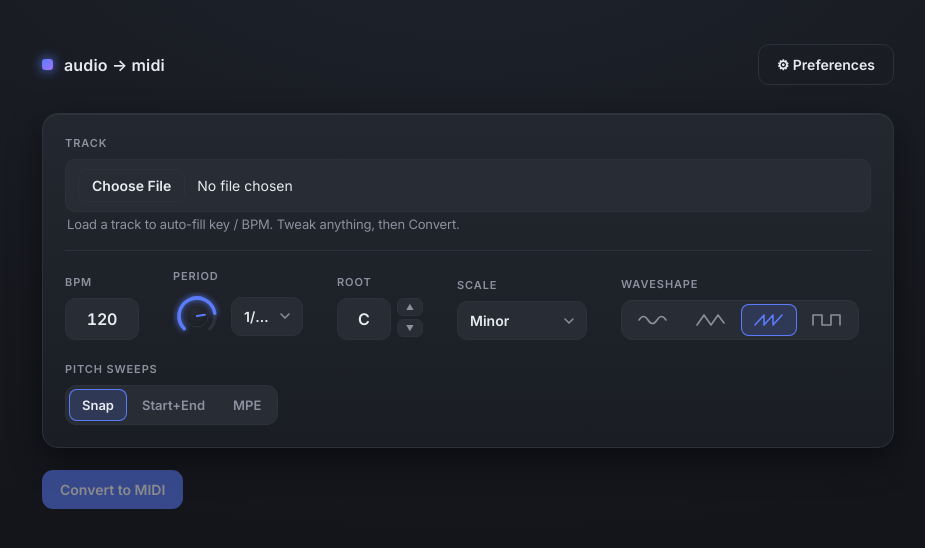
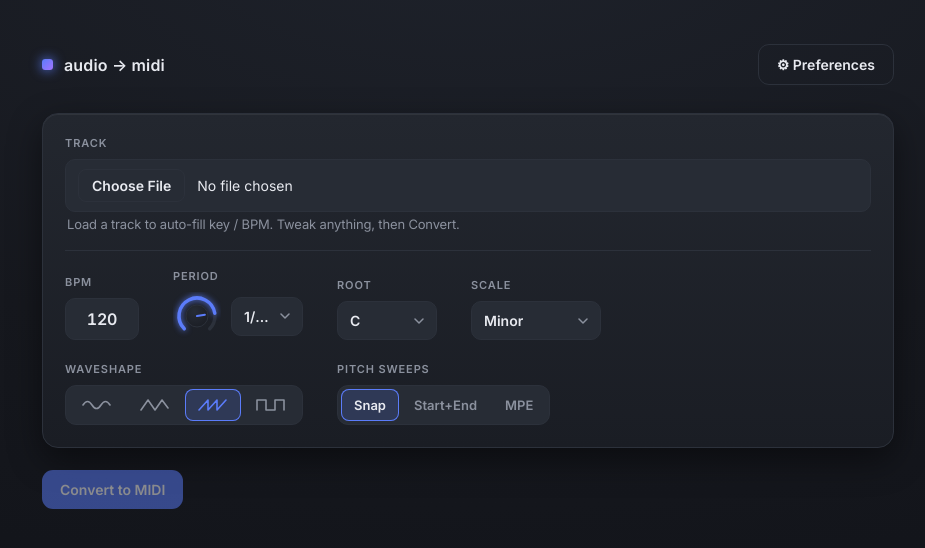
Before and after one commit to KevinYuFu/Midi-TrackAnalysisTool, a React (Vite) app in the folder client/: page / in a window 1280 px wide. Shown: the top 548 px of the page, without its empty margins (172-1097 px from the left). Built offline with nearby package versions, Linux system fonts and the light colour scheme.

Commit message:
Root note: themed dropdown with enharmonic labels (C#/Db); drop NoteStepper grid
Co-Authored-By: Claude Opus 4.8 <noreply@anthropic.com>

```diff
--- a/client/src/App.tsx
+++ b/client/src/App.tsx
@@ -10,7 +10,6 @@ import {
 import { DragNumber } from './components/DragNumber'
 import { Dropdown } from './components/Dropdown'
 import { Knob } from './components/Knob'
-import { NoteStepper } from './components/NoteStepper'
 import { Selector } from './components/Selector'
 import { SettingsPanel } from './components/SettingsPanel'
 import { WaveSelector } from './components/WaveSelector'
@@ -18,6 +17,20 @@ import { loadPreferences, savePreferences, type AppSettings } from './preference
 
 const PERIODS = ['1', '1/2', '1/4', '1/8', '1/16', '1/32'] // 1 = a full bar
 const SCALES = ['Major', 'Minor', 'Dorian', 'Phrygian']
+const ROOTS = [
+  { value: 'C', label: 'C' },
+  { value: 'C#', label: 'C#/Db' },
+  { value: 'D', label: 'D' },
+  { value: 'D#', label: 'D#/Eb' },
+  { value: 'E', label: 'E' },
+  { value: 'F', label: 'F' },
+  { value: 'F#', label: 'F#/Gb' },
+  { value: 'G', label: 'G' },
+  { value: 'G#', label: 'G#/Ab' },
+  { value: 'A', label: 'A' },
+  { value: 'A#', label: 'A#/Bb' },
+  { value: 'B', label: 'B' },
+]
 
 // Starting values so the controls are visible before any track loads.
 function defaultSettings(p: AppSettings): AnalysisSettings {
@@ -155,7 +168,12 @@ export default function App() {
 
           <div className={`ctl${isAssumed('root') ? ' assumed' : ''}`}>
             <label>Root</label>
-            <NoteStepper value={settings.root} onChange={(v) => set({ root: v })} />
+            <Dropdown
+              value={settings.root}
+              options={ROOTS}
+              width={100}
+              onChange={(v) => set({ root: v })}
+            />
           </div>
 
           <div className={`ctl${isAssumed('scale') ? ' assumed' : ''}`}>
--- a/client/src/components/NoteStepper.tsx
+++ /dev/null
@@ -1,49 +0,0 @@
-import { useState } from 'react'
-
-const NOTES = ['C', 'C#', 'D', 'D#', 'E', 'F', 'F#', 'G', 'G#', 'A', 'A#', 'B']
-
-// Ableton-style root picker: value with up/down arrows, click to open a dropdown.
-export function NoteStepper({
-  value,
-  onChange,
-}: {
-  value: string
-  onChange: (v: string) => void
-}) {
-  const [open, setOpen] = useState(false)
-  const i = Math.max(0, NOTES.indexOf(value))
-  const step = (d: number) => onChange(NOTES[(i + d + 12) % 12])
-
-  return (
-    <div className="note-stepper">
-      <button type="button" className="note-value" onClick={() => setOpen((o) => !o)}>
-        {value}
-      </button>
-      <div className="arrows">
-        <button type="button" aria-label="up" onClick={() => step(1)}>
-          ▲
-        </button>
-        <button type="button" aria-label="down" onClick={() => step(-1)}>
-          ▼
-        </button>
-      </div>
-      {open && (
-        <div className="dropdown">
-          {NOTES.map((n) => (
-            <button
-              type="button"
-              key={n}
-              className={n === value ? 'active' : ''}
-              onClick={() => {
-                onChange(n)
-                setOpen(false)
-              }}
-            >
-              {n}
-            </button>
-          ))}
-        </div>
-      )}
-    </div>
-  )
-}
--- a/client/src/styles.css
+++ b/client/src/styles.css
@@ -256,6 +256,7 @@ button:disabled { opacity: 0.5; cursor: not-allowed; box-shadow: none; filter: n
 }
 .ctl.assumed > label { color: var(--assumed); }
 .ctl.assumed input { border-color: var(--assumed); background: var(--assumed-bg); }
+.ctl.assumed .dropdown-trigger { border-color: var(--assumed); background: var(--assumed-bg); }
 
 .knob-wrap.assumed .knob-label { color: var(--assumed); }
 
@@ -335,68 +336,3 @@ button:disabled { opacity: 0.5; cursor: not-allowed; box-shadow: none; filter: n
 .dragnum-input { outline: none; }
 .dragnum-input:focus { border-color: var(--accent); box-shadow: 0 0 0 3px var(--accent-soft); }
 .ctl.assumed .dragnum { border-color: var(--assumed); background: var(--assumed-bg); }
-
-/* --- Ableton-style root note picker --- */
-.note-stepper { position: relative; display: inline-flex; align-items: stretch; gap: 6px; }
-.note-value {
-  min-width: 54px;
-  padding: 10px 14px;
-  border-radius: 10px;
-  background: var(--surface-2);
-  color: var(--text);
-  border: 1px solid var(--border);
-  font-size: 16px;
-  font-weight: 600;
-  box-shadow: none;
-}
-.note-value:hover { border-color: var(--accent); box-shadow: none; filter: none; }
-.note-stepper .arrows { display: flex; flex-direction: column; gap: 3px; }
-.note-stepper .arrows button {
-  width: 26px;
-  height: 18px;
-  padding: 0;
-  display: flex;
-  align-items: center;
-  justify-content: center;
-  font-size: 8px;
-  color: var(--muted);
-  background: var(--surface-2);
-  border: 1px solid var(--border);
-  border-radius: 6px;
-  box-shadow: none;
-}
-.note-stepper .arrows button:hover {
-  color: var(--text);
-  border-color: var(--accent);
-  box-shadow: none;
-  filter: none;
-}
-.note-stepper .dropdown {
-  position: absolute;
-  top: calc(100% + 6px);
-  left: 0;
-  z-index: 20;
-  display: grid;
-  grid-template-columns: repeat(3, 1fr);
-  gap: 2px;
-  width: 170px;
-  padding: 6px;
-  background: var(--surface);
-  border: 1px solid var(--border);
-  border-radius: 10px;
-  box-shadow: var(--shadow);
-}
-.note-stepper .dropdown button {
-  padding: 8px;
-  border-radius: 6px;
-  font-size: 13px;
-  font-weight: 600;
-  color: var(--text);
-  background: transparent;
-  box-shadow: none;
-}
-.note-stepper .dropdown button:hover { background: var(--surface-2); box-shadow: none; filter: none; }
-.note-stepper .dropdown button.active {
-  background: var(--accent-soft);
-  box-shadow: inset 0 0 0 1px var(--accent);
-}
```
